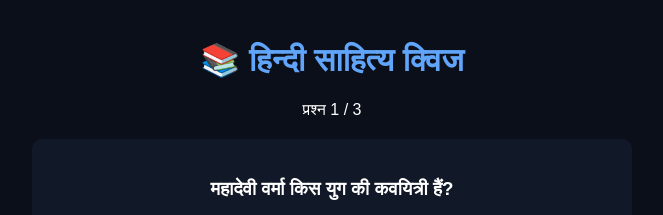
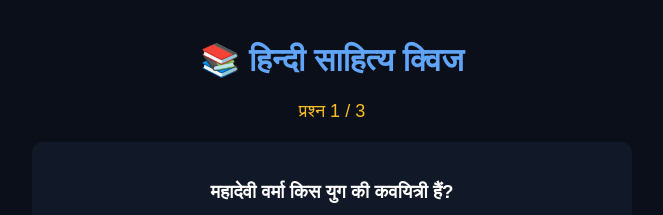
Before and after one commit to vkm439073-cmd/Hindi-quiz, a plain HTML site: page index.html in a window 1280 px wide. Shown: the top 215 px of the page, 308-971 px from the left. Drawn offline with Linux system fonts and the light colour scheme.

Commit message:
Update index.html

```diff
--- a/index.html
+++ b/index.html
@@ -52,6 +52,11 @@
   font-size:18px;
   color:#34d399;
 }
+  #progress{
+  font-size:18px;
+  margin-bottom:10px;
+  color:#fbbf24;
+  }
 </style>
 </head>
 
```
